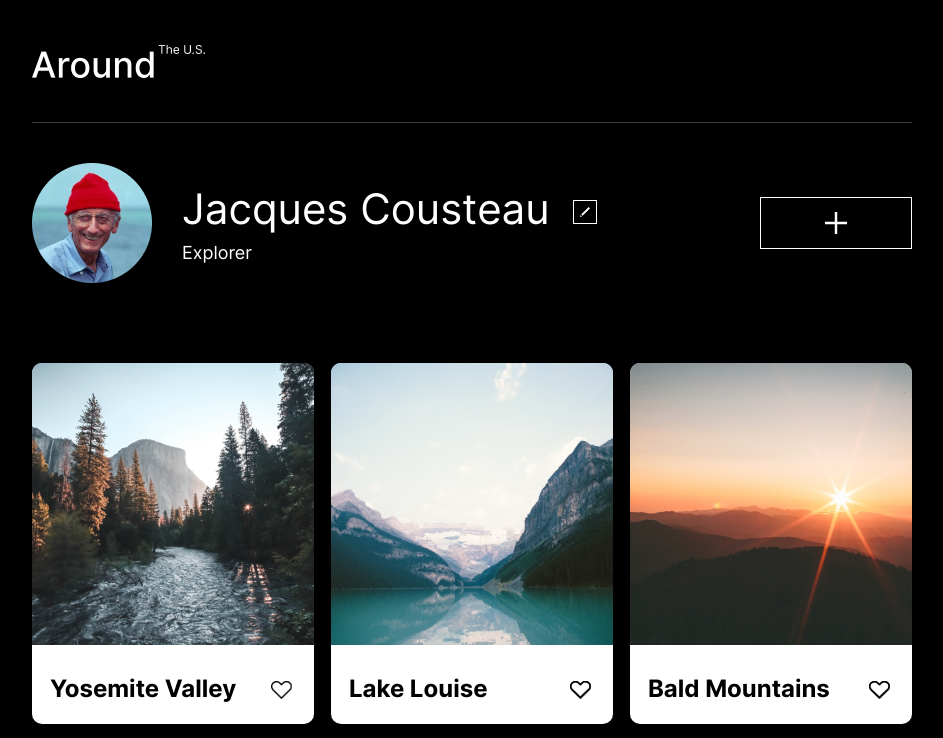
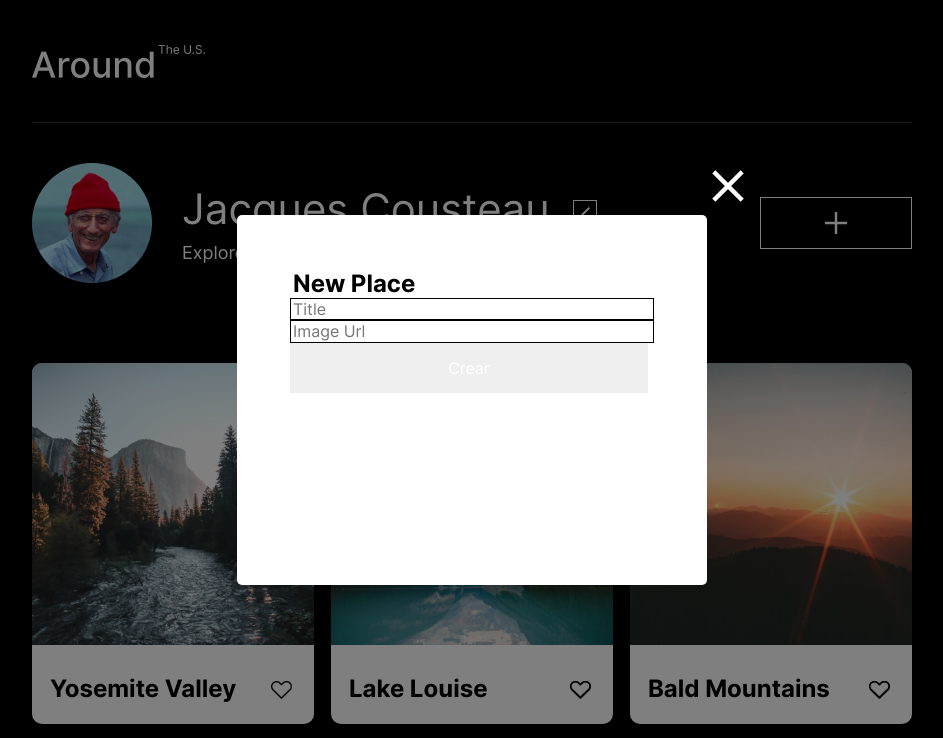
Before and after one commit to Andres8912/web_project_around, a plain HTML site: page index.html in a window 1280 px wide. Both pictures are taken after a click on the link 1004 px from the left and 223 px from the top of the page. Shown: the top 738 px of the page, without its empty margins (168-1111 px from the left). Drawn offline with Linux system fonts and the light colour scheme.

Commit message:
form photo

```diff
--- a/index.css
+++ b/index.css
@@ -9,3 +9,5 @@
 @import url(./Blocks/popup.css);
 @import url(./Blocks/profile-form.css);
 @import url(./Blocks/form.css);
+@import url(./Blocks/popupphoto.css);
+@import url(./Blocks/photo-form.css);
--- a/index.html
+++ b/index.html
@@ -145,6 +145,30 @@
           </form>
         </div>
       </div>
+      <div class="popup" id="popup-addphoto">
+        <div class="popup-overlay"></div>
+        <div class="popup-container">
+          <button class="close-btn"></button>
+          <h3 class="popup-title">New Place</h3>
+          <form class="form" id="photo-form">
+            <input
+              type="text"
+              class="form__input"
+              id="input-title"
+              name="edit-place"
+              placeholder="Title"
+              required>
+
+            <input
+              class="form__input"
+              id="input-url"
+              name="edit-url"
+              placeholder="Image Url"
+              required>
+            <button class="form__submit" id="addplace-form-button" type="submit">Crear</button>
+          </form>
+        </div>
+    </div>
     </div>
     <script src="./scripts/script.js"></script>
   </body>
--- a/scripts/script.js
+++ b/scripts/script.js
@@ -5,13 +5,25 @@ let nameInput = document.querySelector("#input-name");
 let jobInput = document.querySelector("#input-about");
 const profileForm = document.querySelector("#profile-form");
 let textname = document.querySelector(".profile__name");
-let textprofession = document.querySelector(".profile__profession")
+let textprofession = document.querySelector(".profile__profession");
+const btnPhoto = document.querySelector(".profile__addbutton");
+const popUpPhoto = document.querySelector("#popup-addphoto");
+const btnclosePhoto = document.querySelector("#close-photo-form");
+
+
+
+
+
 
 function handleOpenProfileForm() {
   popUpProfile.classList.add("popup_show");
 }
 
-btnProfile.addEventListener("click", handleOpenProfileForm);
+function handleOpenPhotoForm (){
+  popUpPhoto.classList.add("popup_show");
+
+}
+
 
 document.querySelector(".close-btn").addEventListener("click", function () {
   document.getElementById("popup-profile").classList.remove("popup_show");
@@ -20,6 +32,17 @@ document.querySelector(".close-btn").addEventListener("click", function () {
 btnProfile.addEventListener("click", function () {
   document.getElementById("popup-profile").classList.add("popup_show");
 });
+
+document.querySelector(".close-btn").addEventListener("click",function(){
+  document.getElementById("popup-addphoto").classList.remove("popup_show");
+});
+
+btnPhoto.addEventListener("click",function(){
+  document.getElementById("popup-addphoto").classList.add("popup_show");
+});
+
+
+
 
 function handleProfileFormSubmit(evt) {
   evt.preventDefault();
@@ -36,3 +59,7 @@ profileForm.addEventListener('submit', function(event) {
   event.preventDefault();
   popUpProfile.classList.remove('popup_show');
 });
+
+
+btnPhoto.addEventListener("click", handleOpenPhotoForm)
+btnProfile.addEventListener("click", handleOpenProfileForm)
```
